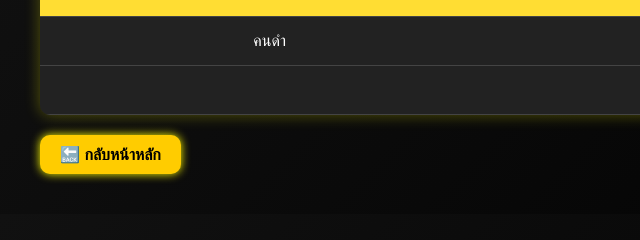
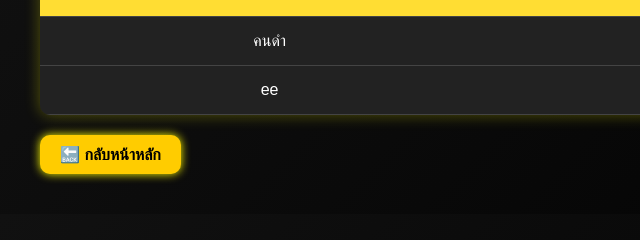
Before and after one commit to Ere12e/Ere12e.github.io, a plain HTML site: page index.html in a window 1280 px wide. Shown: the part 146-386 px from the top of the page, 0-640 px from the left. Drawn offline with Linux system fonts and the light colour scheme.

Commit message:
Update index.html

```diff
--- a/index.html
+++ b/index.html
@@ -88,7 +88,7 @@
           <td>แมงปอ</td>
         </tr>
         <tr>
-          <td></td>
+          <td>ee</td>
           <td>แมงปอ</td>
         </tr>
 
```
